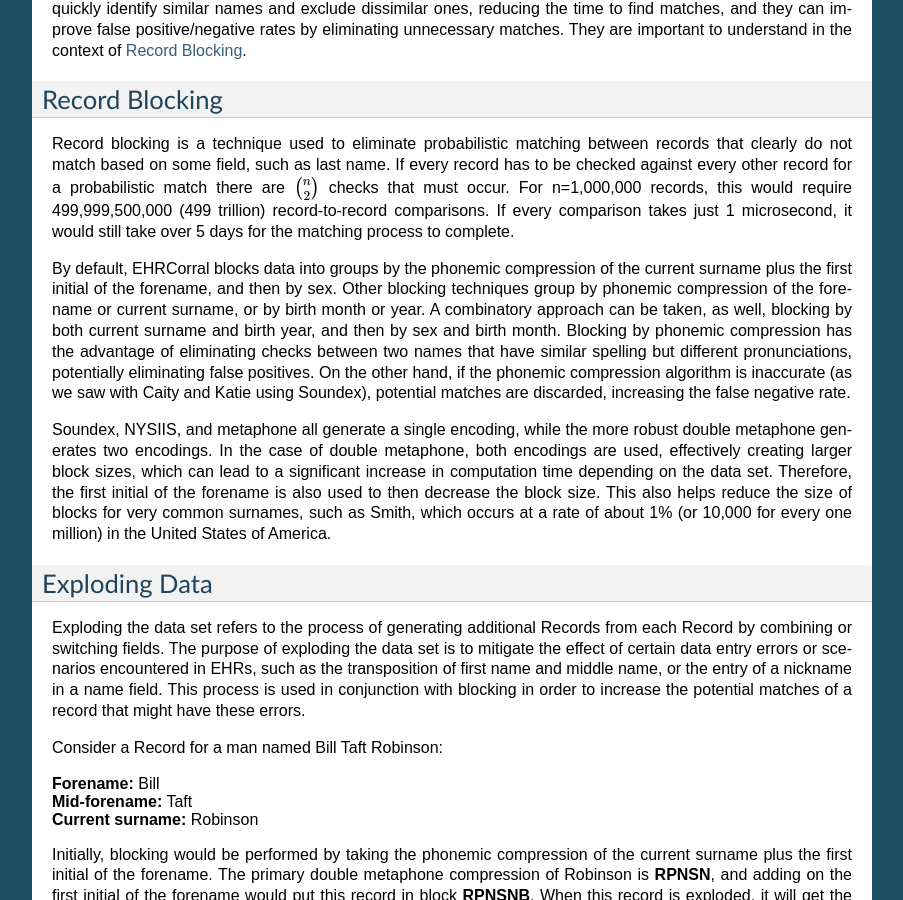
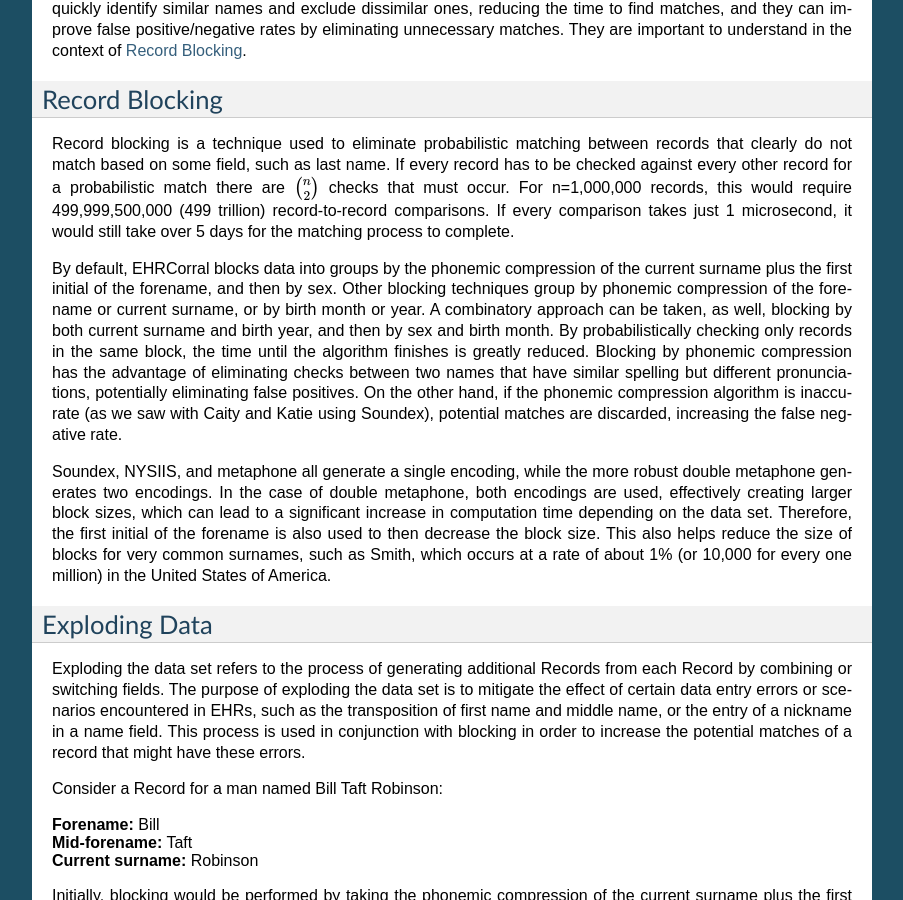
Before and after one commit to nsh87/ehrcorral, a Sphinx documentation site: the page built from docs/overview.rst, in a window 1280 px wide and 900 px high, scrolled down 1474 px. Shown: the whole window, without its empty margins (198-1101 px from the left). Built offline with Sphinx 7.4.7, drawn with Linux system fonts in a browser that asks for light colours; formulas are drawn with MathJax 3.

Commit message:
Add more info to Blocking

```diff
--- a/docs/overview.rst
+++ b/docs/overview.rst
@@ -116,11 +116,13 @@
 blocking techniques group by phonemic compression of the forename or current
 surname, or by birth month or year. A combinatory approach can be taken, as
 well, blocking by both current surname and birth year, and then by sex and birth
-month. Blocking by phonemic compression has the advantage of eliminating checks
-between two names that have similar spelling but different pronunciations,
-potentially eliminating false positives. On the other hand, if the phonemic
-compression algorithm is inaccurate (as we saw with Caity and Katie using
-Soundex), potential matches are discarded, increasing the false negative rate.
+month. By probabilistically checking only records in the same block, the time
+until the algorithm finishes is greatly reduced. Blocking by phonemic
+compression has the advantage of eliminating checks between two names that have
+similar spelling but different pronunciations, potentially eliminating false
+positives. On the other hand, if the phonemic compression algorithm is
+inaccurate (as we saw with Caity and Katie using Soundex), potential matches are
+discarded, increasing the false negative rate.
 
 Soundex, NYSIIS, and metaphone all generate a single encoding, while the more
 robust double metaphone generates two encodings. In the case of double
```
